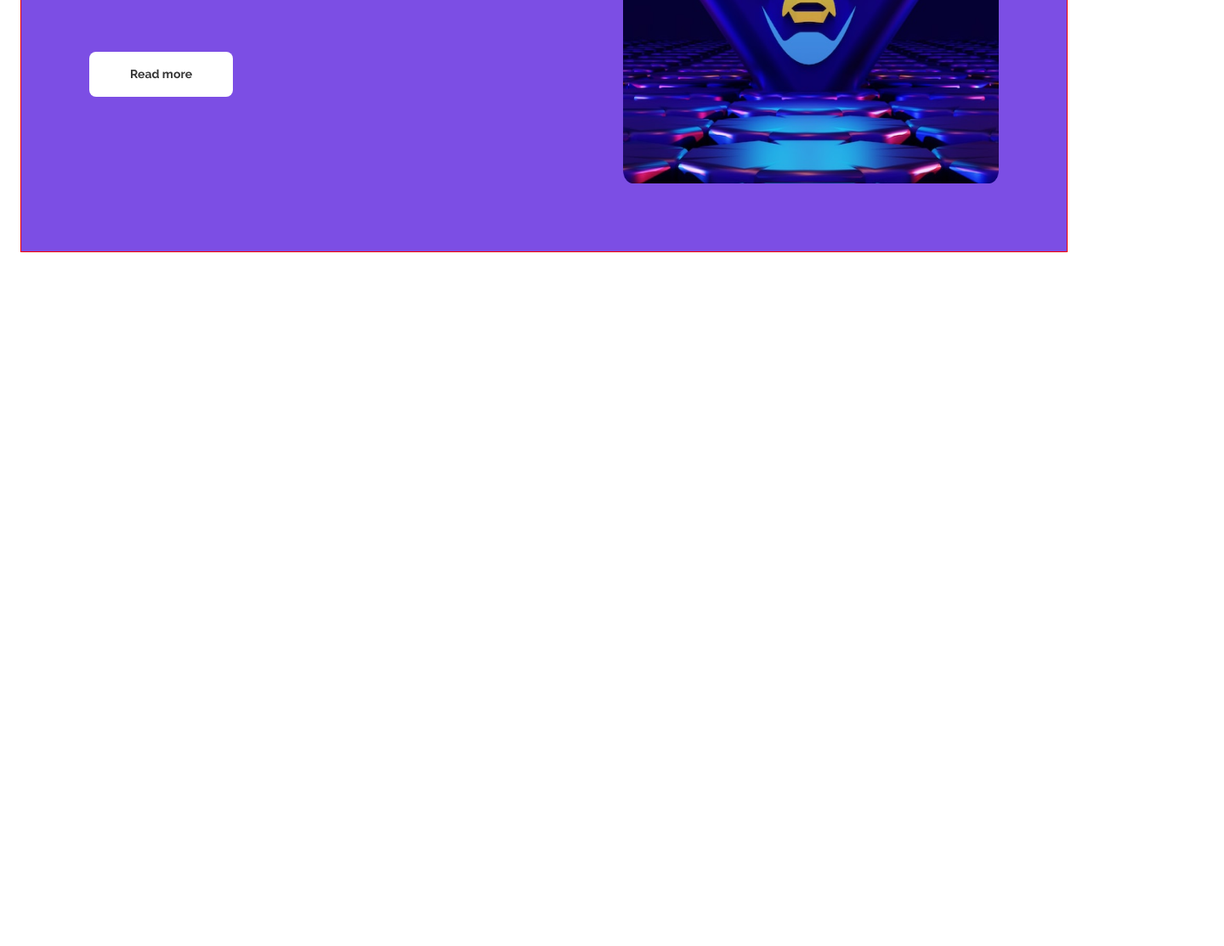
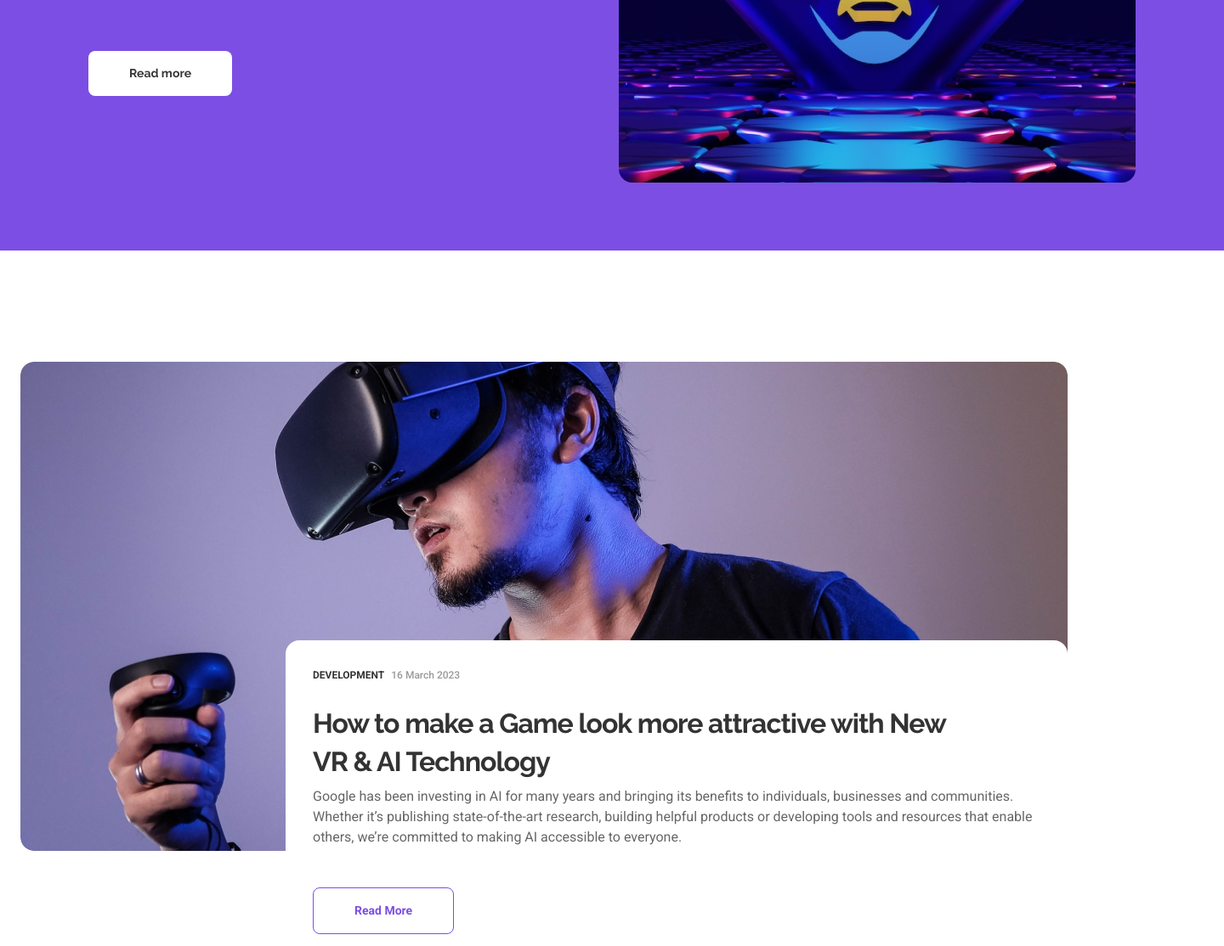
Before and after one commit to omor777/Blog-website, a plain HTML site: page index.html in a window 1280 px wide. Shown: the part 539-1653 px from the top of the page at 85% size, 1440 px wide, since content can reach past the window. Before the commit the page ends 836 px from the top, so only its background shows below. Drawn offline with Linux system fonts and the light colour scheme.

Commit message:
how to section completed

```diff
--- a/index.html
+++ b/index.html
@@ -22,8 +22,10 @@
       </nav>
     </header>
 
-    <main class="container">
-      <section class="hero flex">
+    <main>
+      <!-- hero section -->
+      <section class="hero">
+        <div class="container flex justify-between">
           <!-- hero left -->
           <div class="hero-left">
             <h4>featured post</h4>
@@ -32,9 +34,10 @@
               Change the Future
             </h1>
             <p>
-            The future of AI will see home robots having enhanced intelligence,
-            increased capabilities, and becoming more personal and possibly
-            cute. For example, home robots will overcome navigation, direction
+              The future of AI will see home robots having enhanced
+              intelligence, increased capabilities, and becoming more personal
+              and possibly cute. For example, home robots will overcome
+              navigation, direction
             </p>
 
             <button class="btn">Read more</button>
@@ -43,7 +46,33 @@
           <div class="hero-right">
             <img src="images/hero.png" />
           </div>
+        </div>
+      </section>
+      <!-- how to section -->
+      <section class="how-to-section container">
+        <div class="how-to-content">
+          <div>
+            <h3>development</h3>
+            <p>16 March 2023</p>
+          </div>
+
+          <h4>
+            How to make a Game look more attractive with New <br />
+            VR & AI Technology
+          </h4>
+
+          <p>
+            Google has been investing in AI for many years and bringing its
+            benefits to individuals, businesses and communities. Whether it’s
+            publishing state-of-the-art research, building helpful products or
+            developing tools and resources that enable others, we’re committed
+            to making AI accessible to everyone.
+          </p>
+
+          <button class="btn">Read More</button>
+        </div>
       </section>
     </main>
+    <p style="margin-top: 10rem"></p>
   </body>
 </html>
--- a/styles/style.css
+++ b/styles/style.css
@@ -148,11 +148,11 @@ h6 {
 
 /* hero section start here */
 .hero {
-  /* height: 796px; */
+  width: 1440px;
+  margin: 0 auto;
   background: var(--purple);
   padding: 8rem;
   gap: 4.8rem;
-  border: 1px solid red;
 }
 .hero-left {
   & h4 {
@@ -198,3 +198,75 @@ h6 {
   }
 }
 /* hero section end here */
+
+/* how to section start here */
+.how-to-section {
+  background-image: url("../images/how-to.png");
+  background-repeat: no-repeat;
+  background-position: center;
+  background-size: cover;
+  height: 576px;
+  border-radius: 1.6rem;
+  width: 1232px;
+  position: relative;
+  margin-top: 13.1rem;
+}
+
+.how-to-content {
+  background: var(--white);
+  height: 360px;
+  width: 920px;
+  border-radius: 1.6rem;
+  position: absolute;
+  right: 0;
+  bottom: -112px;
+  margin: 0 auto;
+  padding: 3.2rem;
+
+  & :first-child {
+    display: flex;
+    align-items: center;
+
+    & h3 {
+      color: var(--gray-300);
+      font-family: var(--roboto);
+      font-size: 1.2rem;
+      text-transform: uppercase;
+      font-weight: 700;
+      margin-right: 0.8rem;
+    }
+    & p {
+      color: var(--gray-100);
+      font-family: var(--roboto);
+      font-size: 1.2rem;
+      font-weight: 500;
+    }
+  }
+  & h4 {
+    color: var(--gray-300);
+    font-family: var(--raleway);
+    font-size: 3.2rem;
+    font-weight: 700;
+    line-height: 4.5rem;
+    letter-spacing: -1px;
+    margin-top: 2.5rem;
+  }
+  & > p {
+    color: var(--gray-200);
+    font-family: var(--roboto);
+    font-size: 1.6rem;
+    margin-top: 7px;
+  }
+  & > button {
+    background: var(--white);
+    border: 1px solid var(--purple);
+    color: var(--purple);
+    text-align: center;
+    font-family: var(--roboto);
+    font-size: 1.4rem;
+    font-weight: 700;
+    margin-top: 4.7rem;
+  }
+}
+
+/* how to section end here */
```
Also changed, not shown: images/how-to.png (added). Lines whose indentation alone changed are shown as unchanged.
